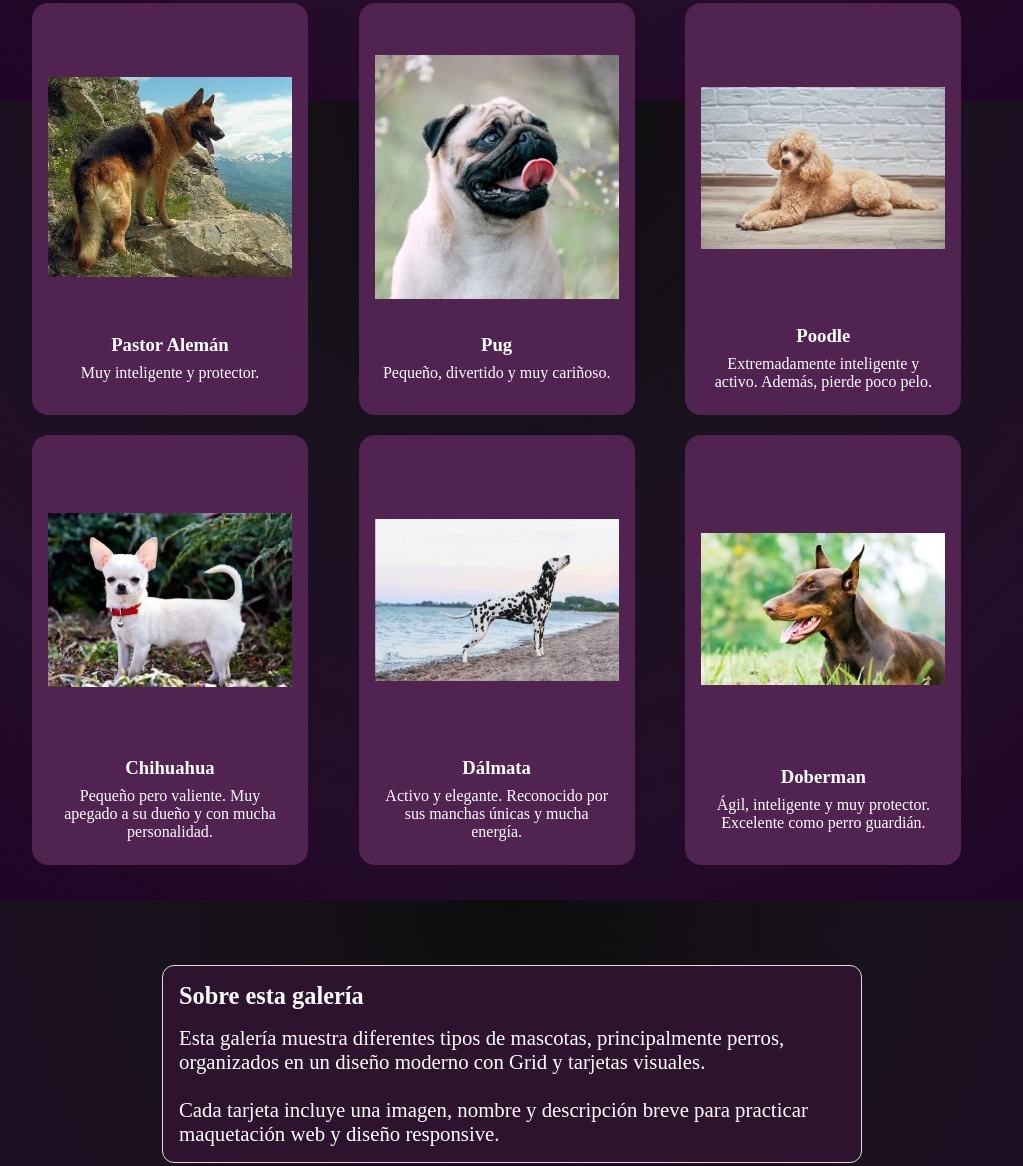
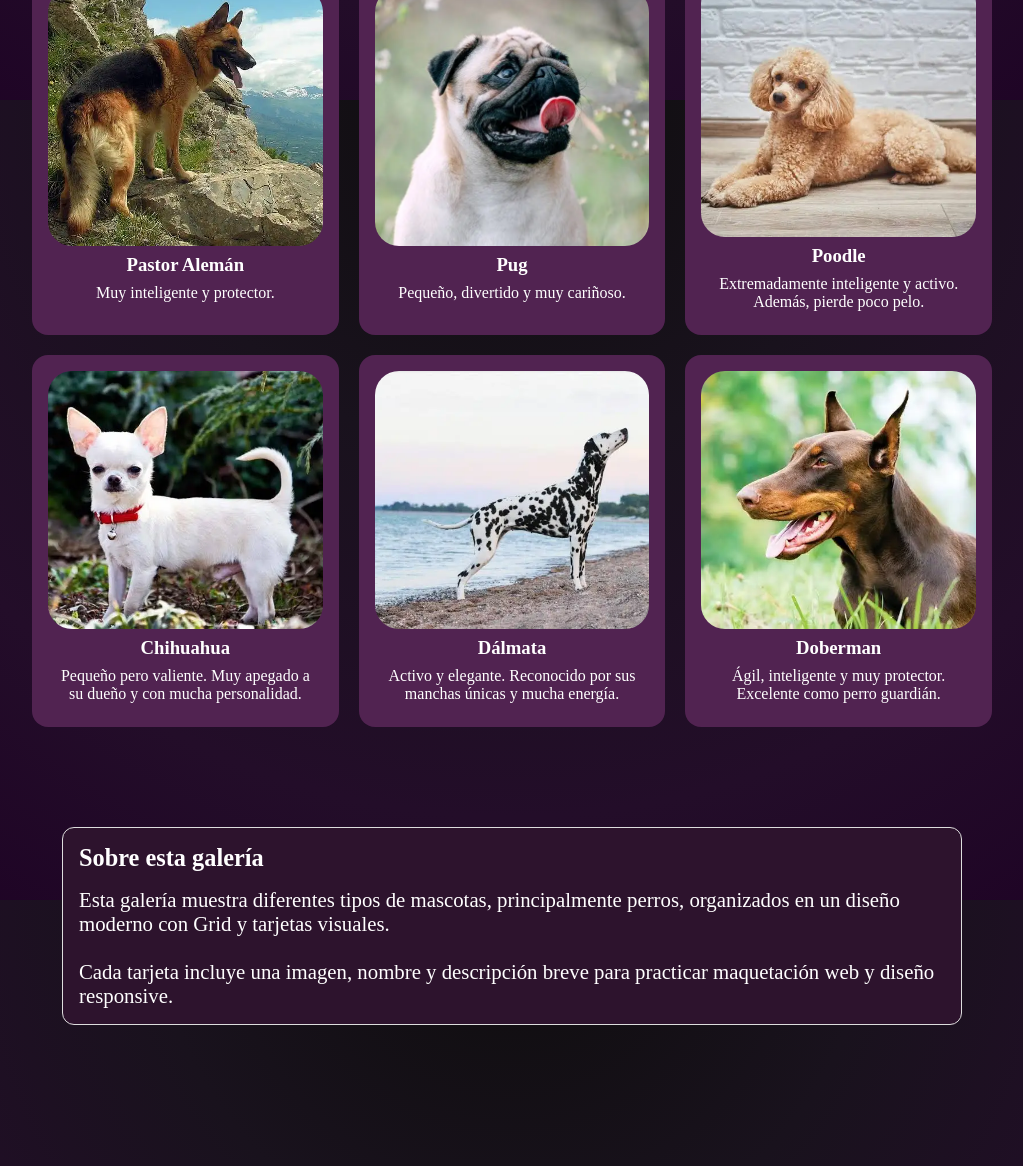
Before and after one commit to Danilo-Doria/Danilo-Doria.github.io, a plain HTML site: page src/views/pets.html in a window 1280 px wide. Shown: the part 700-1866 px from the top of the page, without its empty margins (128-1151 px from the left). Drawn offline with Linux system fonts and the light colour scheme.

Commit message:
Improve img on grid and update README.md

```diff
--- a/src/css/global_styles.css
+++ b/src/css/global_styles.css
@@ -1,3 +1,5 @@
+/* Mobile First */
+
 * {
     margin: 0;
     padding: 0;
@@ -190,6 +192,8 @@ span {
 }
 
 /* Media queries */
+
+/* tablets and laptops screen size */
 @media (min-width: 768px) {
     body {
         font-size: 1.3rem;
--- a/src/css/pets.css
+++ b/src/css/pets.css
@@ -1,4 +1,6 @@
 @import url(./global_styles.css);
+
+/* Mobile First */
 
 /* Pets section */
 #pets {
@@ -52,7 +54,7 @@
 
 .pet-image {
     width: 100%;
-    height: 158px;
+    height: 128px;
     object-fit: cover;
     border-radius: 24px;
 }
@@ -86,6 +88,8 @@
 }
 
 /* Media queries */
+
+/* tablets screen size */
 @media (min-width: 768px) {
     #pets {
         padding: 10rem 0 0 0 0;
@@ -96,7 +100,7 @@
     }
 
     .pets-grid a {
-        max-width: 90%;
+        max-width: 100%;
     }
 
     .card-description {
@@ -104,6 +108,7 @@
     }
 }
 
+/* laptops screen size */
 @media (min-width: 1024px) {
     .main-title {
         text-align: center;
@@ -115,13 +120,10 @@
     }
 
     .gallery-description {
-        max-width: 700px;
+        max-width: 900px;
     }
 
     .pet-image {
-        width: 100%;
-        height: 298px;
-        object-fit: contain;
+        height: 258px;
     }
-
 }
```
Also changed, not shown: index.html (+1 -2 lines), src/css/index.css (+6 -1 lines), README.md, public/images/preview-2.png.
